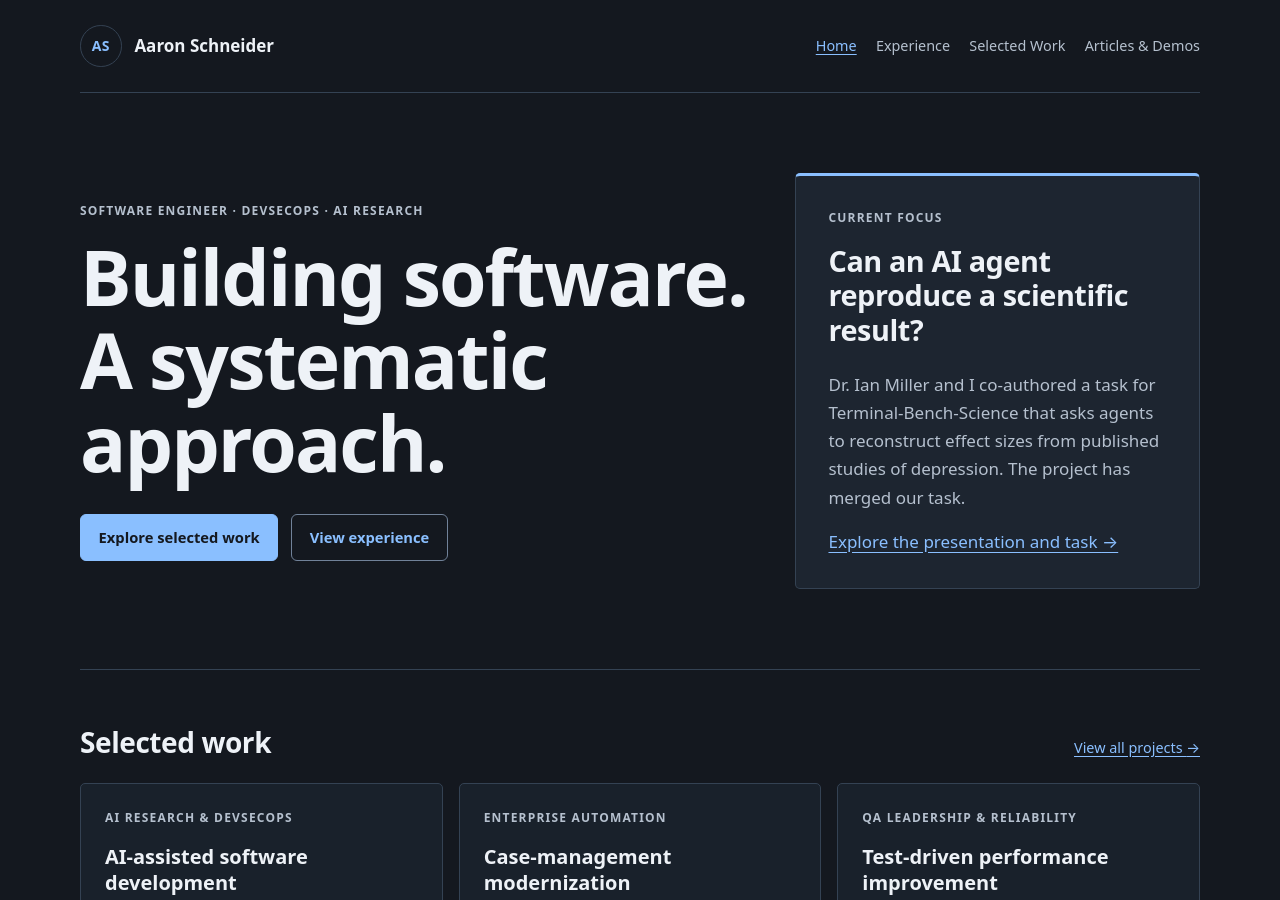
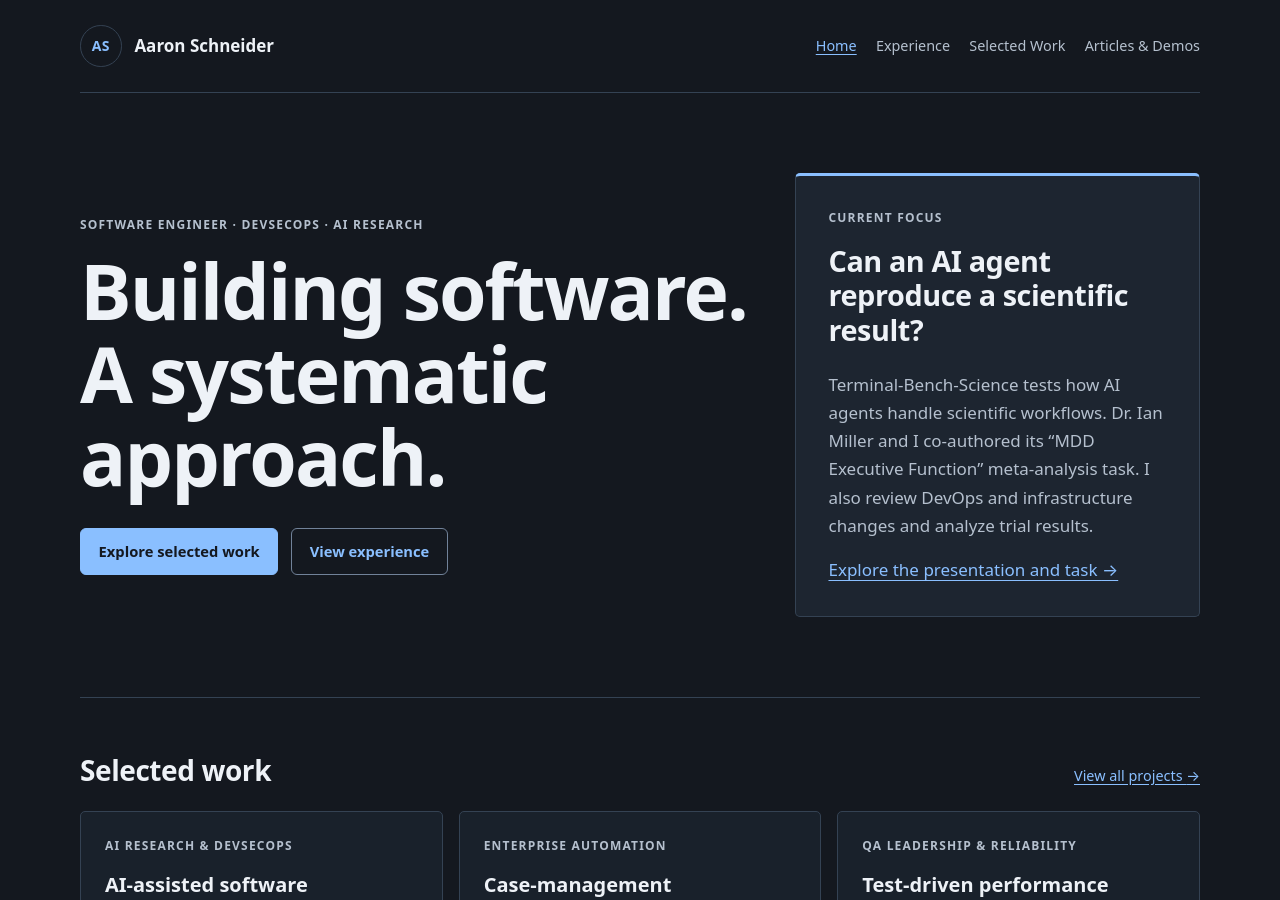
Before and after one commit to schneidergithub/schneidergithub.github.io, a Jekyll site: the page built from index.md, in a window 1280 px wide and 900 px high. Built offline with Jekyll 4.4.1, drawn with Linux system fonts in a browser that asks for light colours.

Commit message:
Describe scientific benchmarking contributions on the homepage (#11)

```diff
--- a/index.md
+++ b/index.md
@@ -12,7 +12,7 @@ permalink: /
   <aside class="focus-panel" aria-labelledby="focus-title">
     <p class="eyebrow">Current focus</p>
     <h2 id="focus-title">Can an AI agent reproduce a scientific result?</h2>
-    <p>Dr. Ian Miller and I co-authored a task for Terminal-Bench-Science that asks agents to reconstruct effect sizes from published studies of depression. The project has merged our task.</p>
+    <p>Terminal-Bench-Science tests how AI agents handle scientific workflows. Dr. Ian Miller and I co-authored its “MDD Executive Function” meta-analysis task. I also review DevOps and infrastructure changes and analyze trial results.</p>
     <a href="{{ '/articles/' | relative_url }}#benchmark-presentation">Explore the presentation and task <span aria-hidden="true">→</span></a>
   </aside>
 </section>
```
